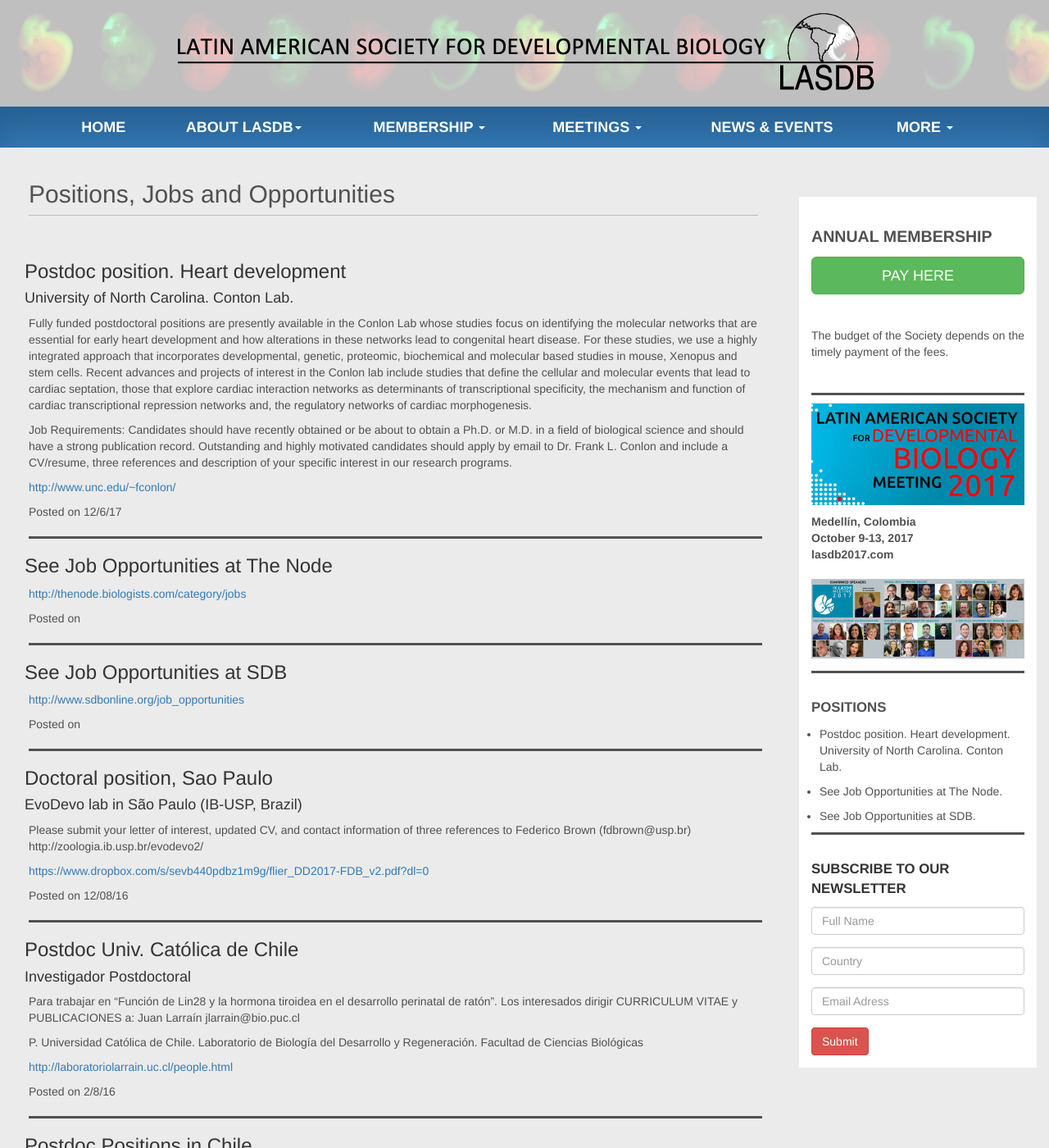
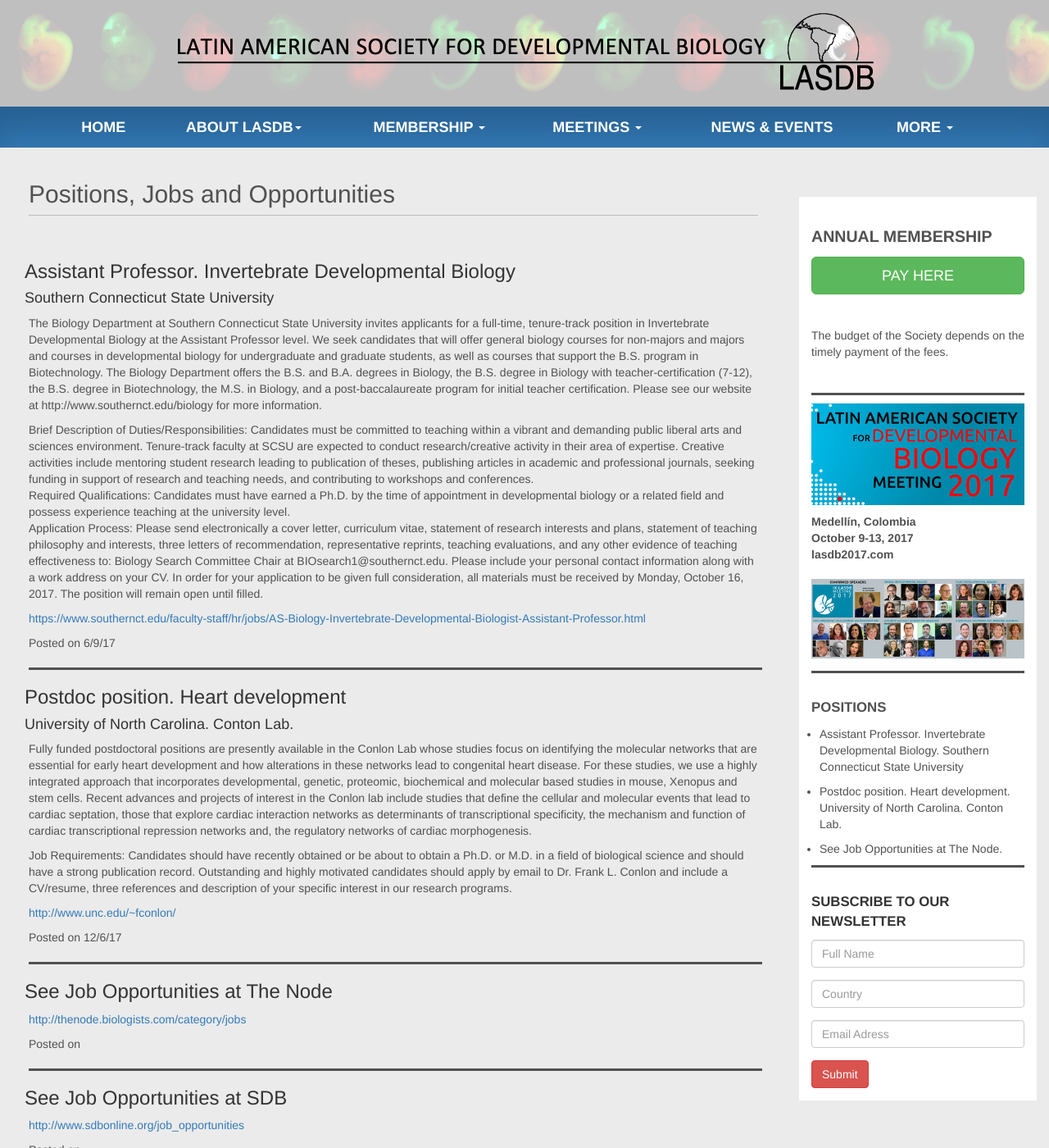
Before and after one commit to lasdb/lasdb.github.io, a Jekyll site: the page built from _posts/2000-01-01-jobs.markdown, in a window 1280 px wide and 1400 px high. Shown: the whole window at 82% size. Built offline with Jekyll 4.4.1, drawn with Linux system fonts in a browser that asks for light colours; nearby versions of some CDN libraries.

Commit message:
Update 2000-01-01-jobs.markdown

```diff
--- a/_posts/2000-01-01-jobs.markdown
+++ b/_posts/2000-01-01-jobs.markdown
@@ -5,6 +5,15 @@
 categories: jobs
 permalink: /pages/jobs.html
 jobs:
+  - title: 'Assistant Professor. Invertebrate Developmental Biology'
+    date: '6/9/17'
+    subtitle: 'Southern Connecticut State University'
+    body: 'The Biology Department at Southern Connecticut State University invites applicants for a full-time, tenure-track position in Invertebrate Developmental Biology at the Assistant Professor level.  We seek candidates that will offer general biology courses for non-majors and majors and courses in developmental biology for undergraduate and graduate students, as well as courses that support the B.S. program in Biotechnology.  The Biology Department offers the B.S. and B.A. degrees in Biology, the B.S. degree in Biology with teacher-certification (7-12), the B.S. degree in Biotechnology, the M.S. in Biology, and a post-baccalaureate program for initial teacher certification.  Please see our website at http://www.southernct.edu/biology for more information.'
+    par2: 'Brief Description of Duties/Responsibilities:
+Candidates must be committed to teaching within a vibrant and demanding public liberal arts and sciences environment.  Tenure-track faculty at SCSU are expected to conduct research/creative activity in their area of expertise.  Creative activities include mentoring student research leading to publication of theses, publishing articles in academic and professional journals, seeking funding in support of research and teaching needs, and contributing to workshops and conferences. <br>
+Required Qualifications:  Candidates must have earned a Ph.D. by the time of appointment in developmental biology or a related field and possess experience teaching at the university level. <br>
+Application Process: Please send electronically a cover letter, curriculum vitae, statement of research interests and plans, statement of teaching philosophy and interests, three letters of recommendation, representative reprints, teaching evaluations, and any other evidence of teaching effectiveness to:  Biology Search Committee Chair at BIOsearch1@southernct.edu.  Please include your personal contact information along with a work address on your CV.  In order for your application to be given full consideration, all materials must be received by Monday, October 16, 2017.  The position will remain open until filled.'
+    URL: 'https://www.southernct.edu/faculty-staff/hr/jobs/AS-Biology-Invertebrate-Developmental-Biologist-Assistant-Professor.html'
   - title: 'Postdoc position. Heart development'
     date: '12/6/17'
     subtitle: 'University of North Carolina. Conton Lab.'
```
